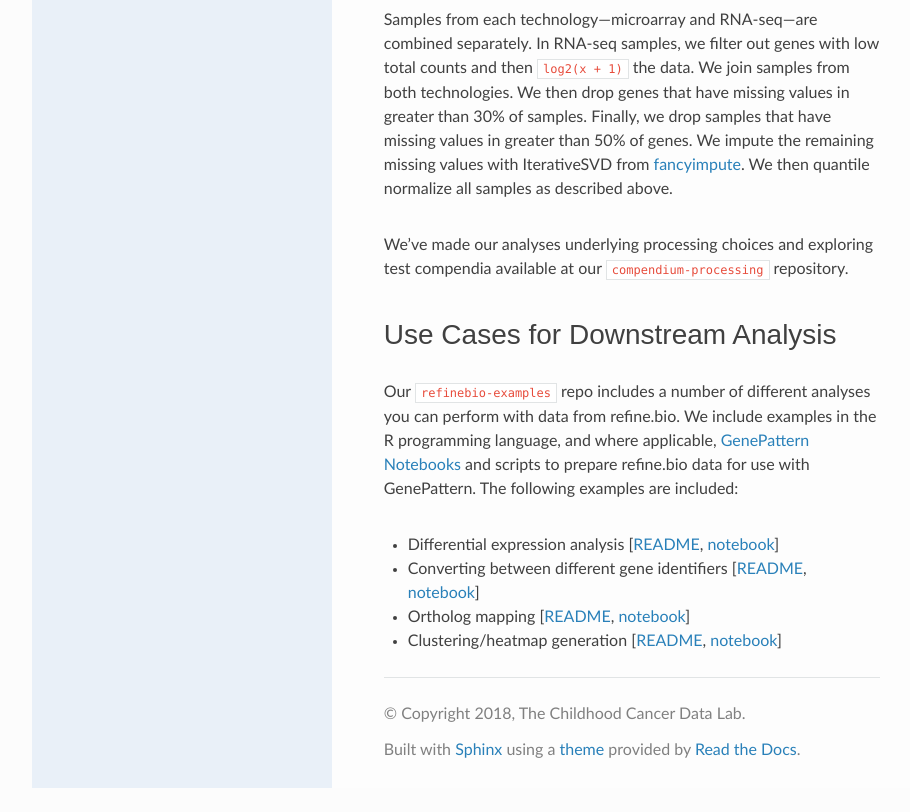
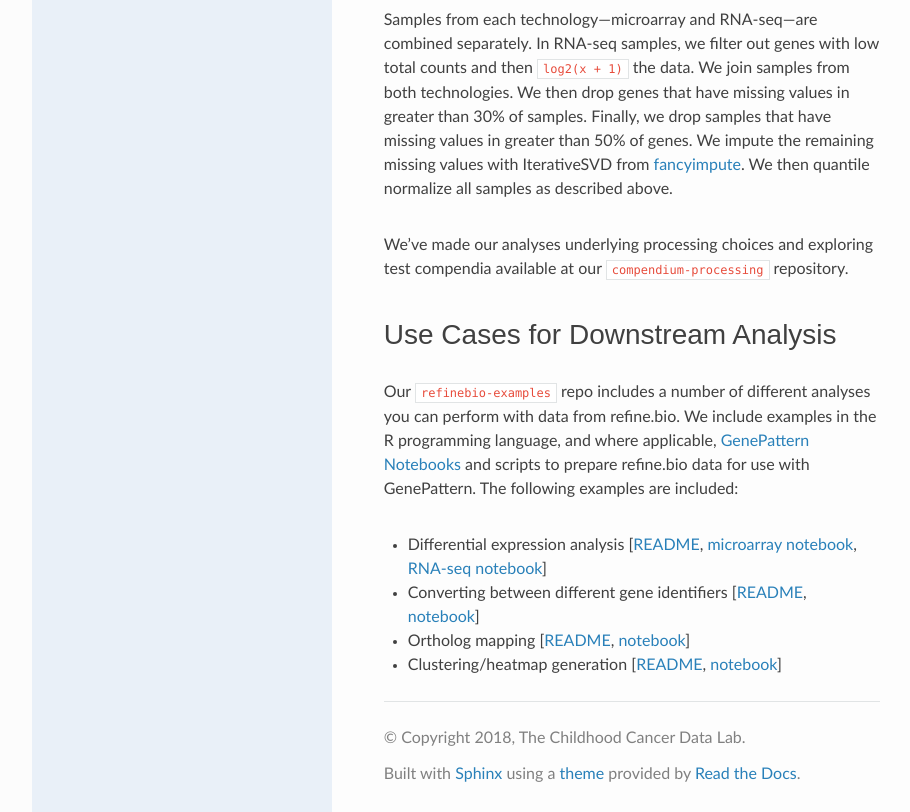
Before and after one commit to AlexsLemonade/refinebio-docs, a Sphinx documentation site: the page built from docs/main_text.md, in a window 1280 px wide and 900 px high, scrolled down 21232 px, cut to the strip 88-900 px from the top of the window. Shown: the whole strip, without its empty margins (158-1068 px from the left). Built offline with Sphinx 7.4.7 and the Read the Docs theme 2.0.0, drawn with Linux system fonts in a browser that asks for light colours; before the commit the page ends 22108 px from its top, so only the background shows below that.

Commit message:
Fix DGE notebook link in use cases

```diff
--- a/docs/main_text.md
+++ b/docs/main_text.md
@@ -433,7 +433,7 @@ We've made our analyses underlying processing choices and exploring test compend
 
 Our <a href = "https://github.com/AlexsLemonade/refinebio-examples" target = "blank">`refinebio-examples`</a> repo includes a number of different analyses you can perform with data from refine.bio. We include examples in the R programming language, and where applicable, <a href = "http://genepattern-notebook.org/example-notebooks/" target = "blank">GenePattern Notebooks</a> and scripts to prepare refine.bio data for use with GenePattern. The following examples are included:
 
-* Differential expression analysis [<a href = "https://github.com/AlexsLemonade/refinebio-examples/tree/master/differential-expression" target = "blank">README</a>, <a href = "https://alexslemonade.github.io/refinebio-examples/differential-expression/gene_DE.nb.html" target = "blank">notebook</a>]
+* Differential expression analysis [<a href = "https://github.com/AlexsLemonade/refinebio-examples/tree/master/differential-expression" target = "blank">README</a>, <a href = "https://alexslemonade.github.io/refinebio-examples/differential-expression/microarray_DGE.nb.html" target = "blank">microarray notebook</a>, <a href = "https://alexslemonade.github.io/refinebio-examples/differential-expression/rnaseq_DGE.nb.html" target = "blank">RNA-seq notebook</a>]
 * Converting between different gene identifiers [<a href = "https://github.com/AlexsLemonade/refinebio-examples/tree/master/ensembl-id-convert" target = "blank">README</a>, <a href = "https://alexslemonade.github.io/refinebio-examples/ensembl-id-convert/ensembl_id_convert.nb.html" target = "blank">notebook</a>]
 * Ortholog mapping [<a href = "https://github.com/AlexsLemonade/refinebio-examples/tree/master/ortholog-mapping" target = "blank">README</a>, <a href = "https://alexslemonade.github.io/refinebio-examples/ortholog-mapping/ortholog_mapping_example.nb.html" target = "blank">notebook</a>]
 * Clustering/heatmap generation [<a href = "https://github.com/AlexsLemonade/refinebio-examples/tree/master/clustering" target = "blank">README</a>, <a href = "https://alexslemonade.github.io/refinebio-examples/clustering/clustering_example.nb.html" target = "blank">notebook</a>]
```
